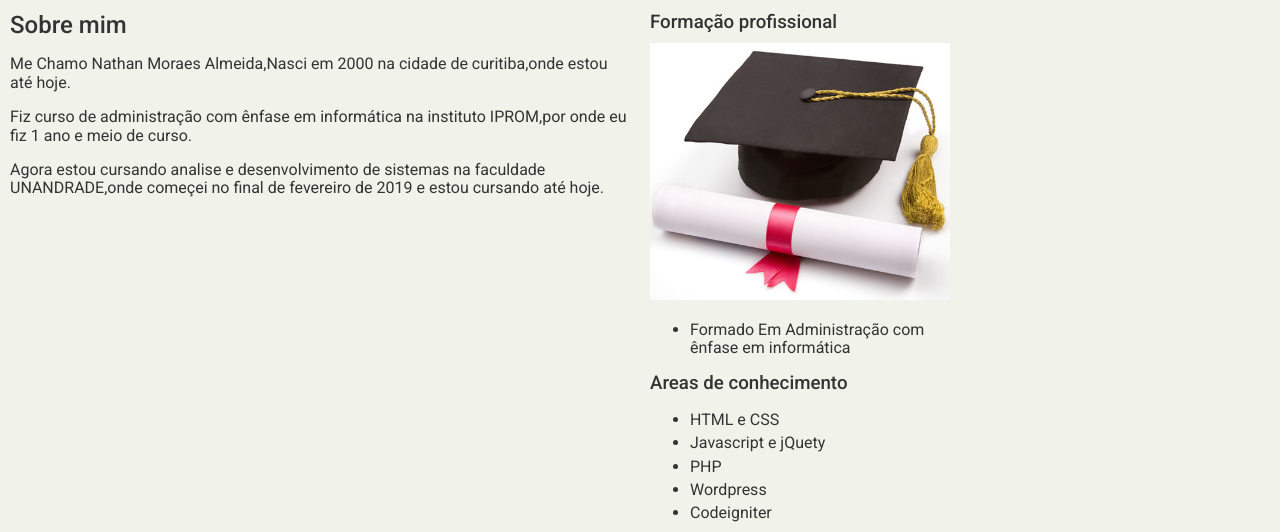
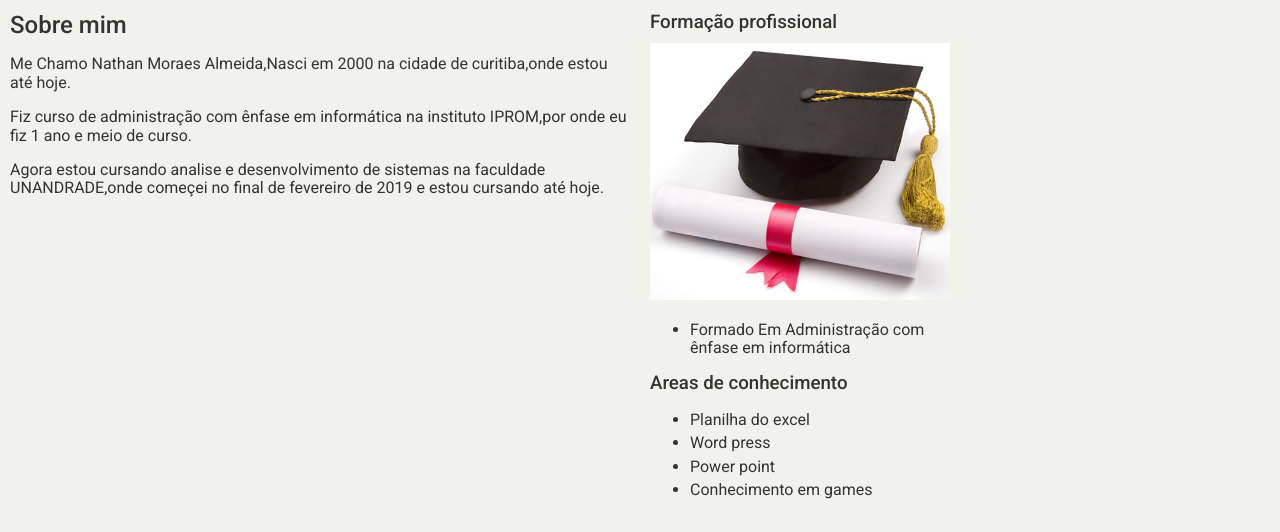
Before and after one commit to NathanAlmeida1/NathanAlmeida1.github.io, a plain HTML site: page sobre.html in a window 1280 px wide. Shown: the part 85-617 px from the top of the page. Drawn offline with nearby package versions, Linux system fonts and the light colour scheme.

Commit message:
Update sobre.html

```diff
--- a/sobre.html
+++ b/sobre.html
@@ -43,11 +43,10 @@
 				</ul>
 				<h3>Areas de conhecimento</h3>
 				<ul>
-					<li>HTML e CSS</li>
-					<li>Javascript e jQuety</li>
-					<li>PHP</li>
-					<li>Wordpress</li>
-					<li>Codeigniter</li>
+					<li>Planilha do excel</li>
+					<li>Word press</li>
+					<li>Power point</li>
+					<li>Conhecimento em games</li>
 				</ul>
 			</div>
 		</section>
```
